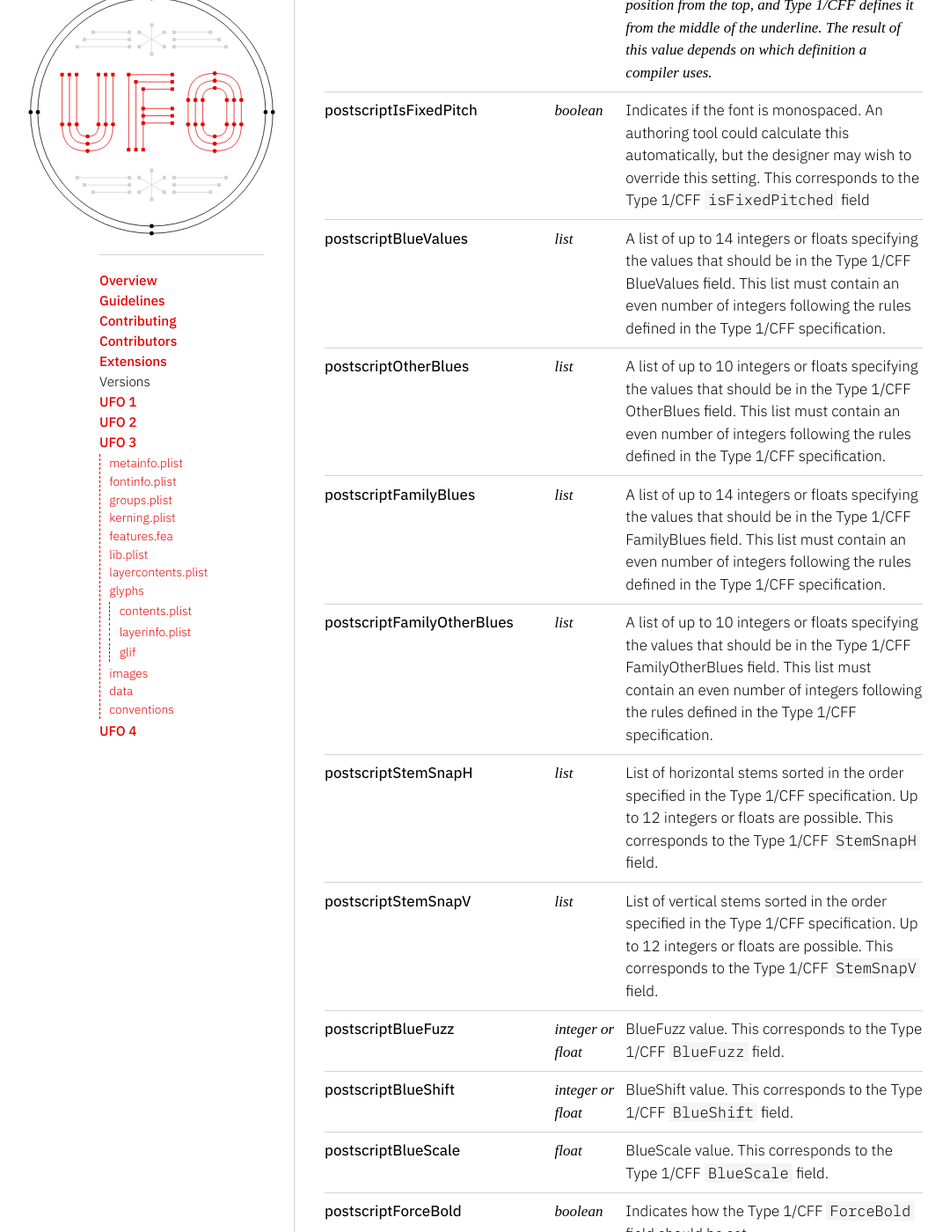
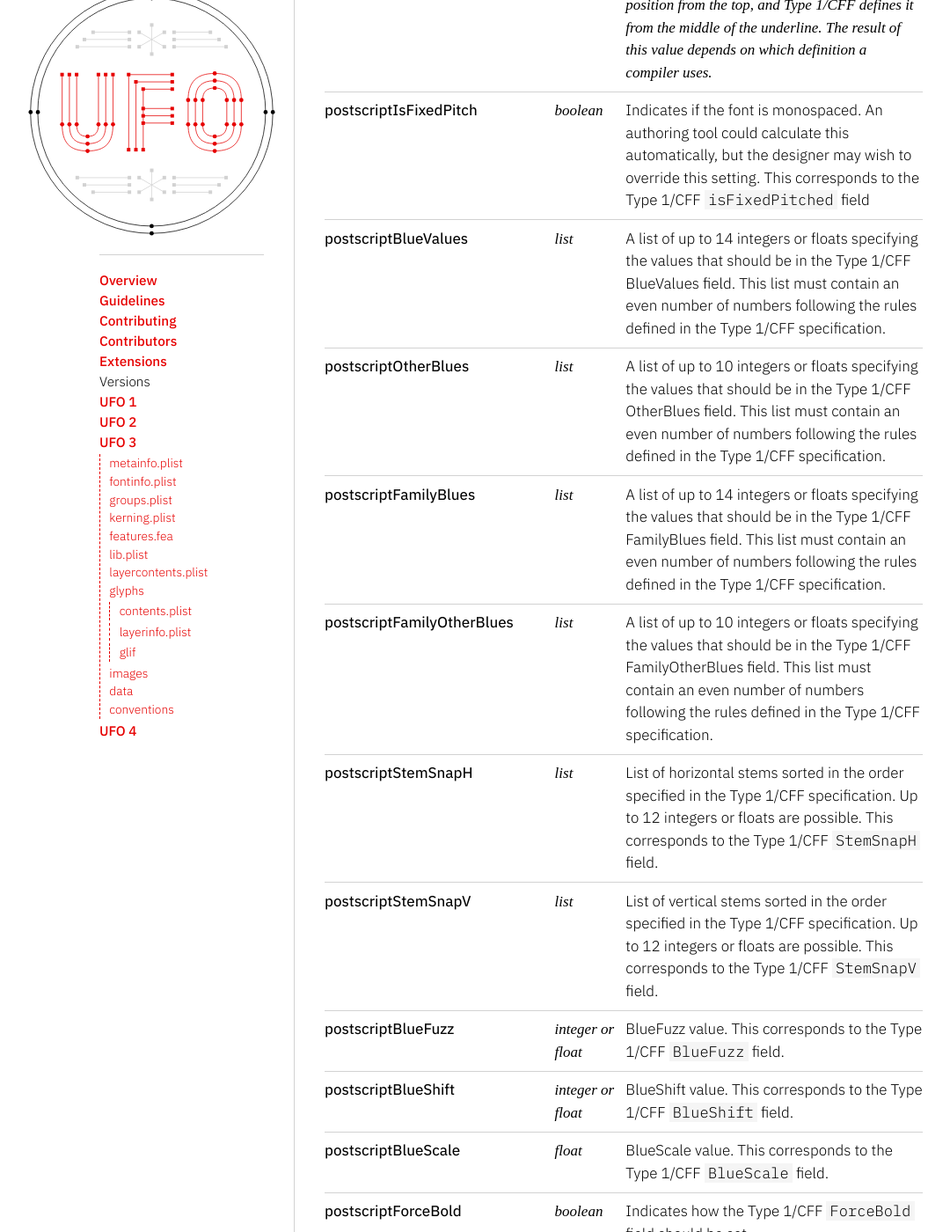
Before and after one commit to unified-font-object/ufo-spec, a Jekyll site: the page built from versions/ufo3/fontinfo.plist.md, in a window 1280 px wide and 1400 px high, scrolled down 13387 px. Shown: the whole window at 88% size, without its empty margins (51-1131 px from the left). Built offline with Jekyll 4.4.1, drawn with Linux system fonts in a browser that asks for light colours; some web fonts are replaced.

Commit message:
Update descriptions for postscript blue values

```diff
--- a/versions/ufo3/fontinfo.plist.md
+++ b/versions/ufo3/fontinfo.plist.md
@@ -288,10 +288,10 @@ Records should have a unique `nameID`, `platformID`, `encodingID` and `languageI
 | postscriptUnderlineThickness | integer or float | Underline thickness value. Corresponds to the Type 1/CFF/post table `UnderlineThickness` field. |
 | postscriptUnderlinePosition | integer or float | Underline position value. Corresponds to the Type 1/CFF/post table `UnderlinePosition` field. *Note: This value is ambiguous as post/CFF2 defines this position from the top, and Type 1/CFF defines it from the middle of the underline. The result of this value depends on which definition a compiler uses.* |
 | postscriptIsFixedPitch | boolean | Indicates if the font is monospaced. An authoring tool could calculate this automatically, but the designer may wish to override this setting. This corresponds to the Type 1/CFF `isFixedPitched` field |
-| postscriptBlueValues | list | A list of up to 14 integers or floats specifying the values that should be in the Type 1/CFF BlueValues field. This list must contain an even number of integers following the rules defined in the Type 1/CFF specification. |
-| postscriptOtherBlues | list | A list of up to 10 integers or floats specifying the values that should be in the Type 1/CFF OtherBlues field. This list must contain an even number of integers following the rules defined in the Type 1/CFF specification. |
-| postscriptFamilyBlues | list | A list of up to 14 integers or floats specifying the values that should be in the Type 1/CFF FamilyBlues field. This list must contain an even number of integers following the rules defined in the Type 1/CFF specification. |
-| postscriptFamilyOtherBlues | list | A list of up to 10 integers or floats specifying the values that should be in the Type 1/CFF FamilyOtherBlues field. This list must contain an even number of integers following the rules defined in the Type 1/CFF specification. |
+| postscriptBlueValues | list | A list of up to 14 integers or floats specifying the values that should be in the Type 1/CFF BlueValues field. This list must contain an even number of numbers following the rules defined in the Type 1/CFF specification. |
+| postscriptOtherBlues | list | A list of up to 10 integers or floats specifying the values that should be in the Type 1/CFF OtherBlues field. This list must contain an even number of numbers following the rules defined in the Type 1/CFF specification. |
+| postscriptFamilyBlues | list | A list of up to 14 integers or floats specifying the values that should be in the Type 1/CFF FamilyBlues field. This list must contain an even number of numbers following the rules defined in the Type 1/CFF specification. |
+| postscriptFamilyOtherBlues | list | A list of up to 10 integers or floats specifying the values that should be in the Type 1/CFF FamilyOtherBlues field. This list must contain an even number of numbers following the rules defined in the Type 1/CFF specification. |
 | postscriptStemSnapH | list | List of horizontal stems sorted in the order specified in the Type 1/CFF specification. Up to 12 integers or floats are possible. This corresponds to the Type 1/CFF `StemSnapH` field. |
 | postscriptStemSnapV | list | List of vertical stems sorted in the order specified in the Type 1/CFF specification. Up to 12 integers or floats are possible. This corresponds to the Type 1/CFF `StemSnapV` field. |
 | postscriptBlueFuzz | integer or float | BlueFuzz value. This corresponds to the Type 1/CFF `BlueFuzz` field. |
```
